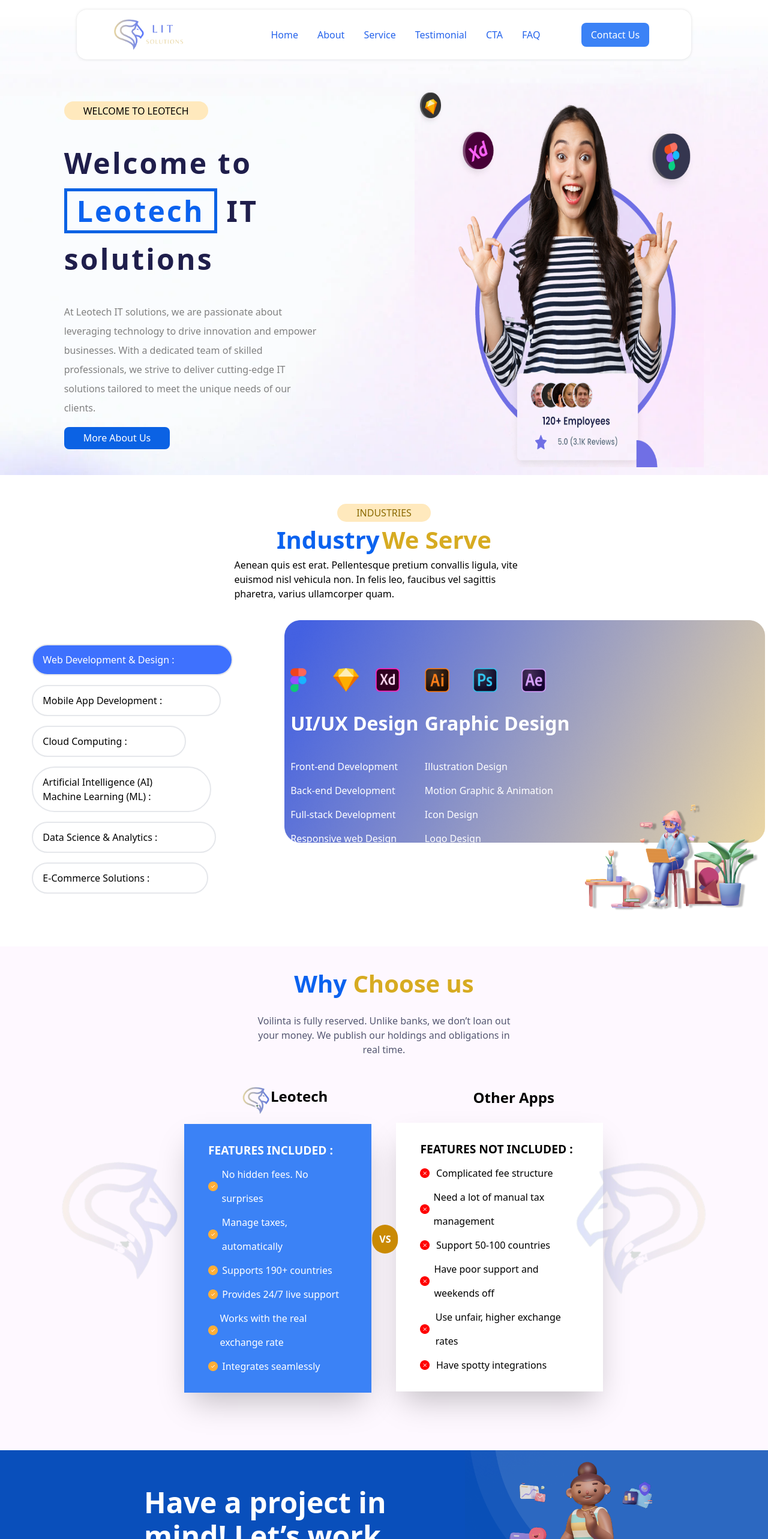
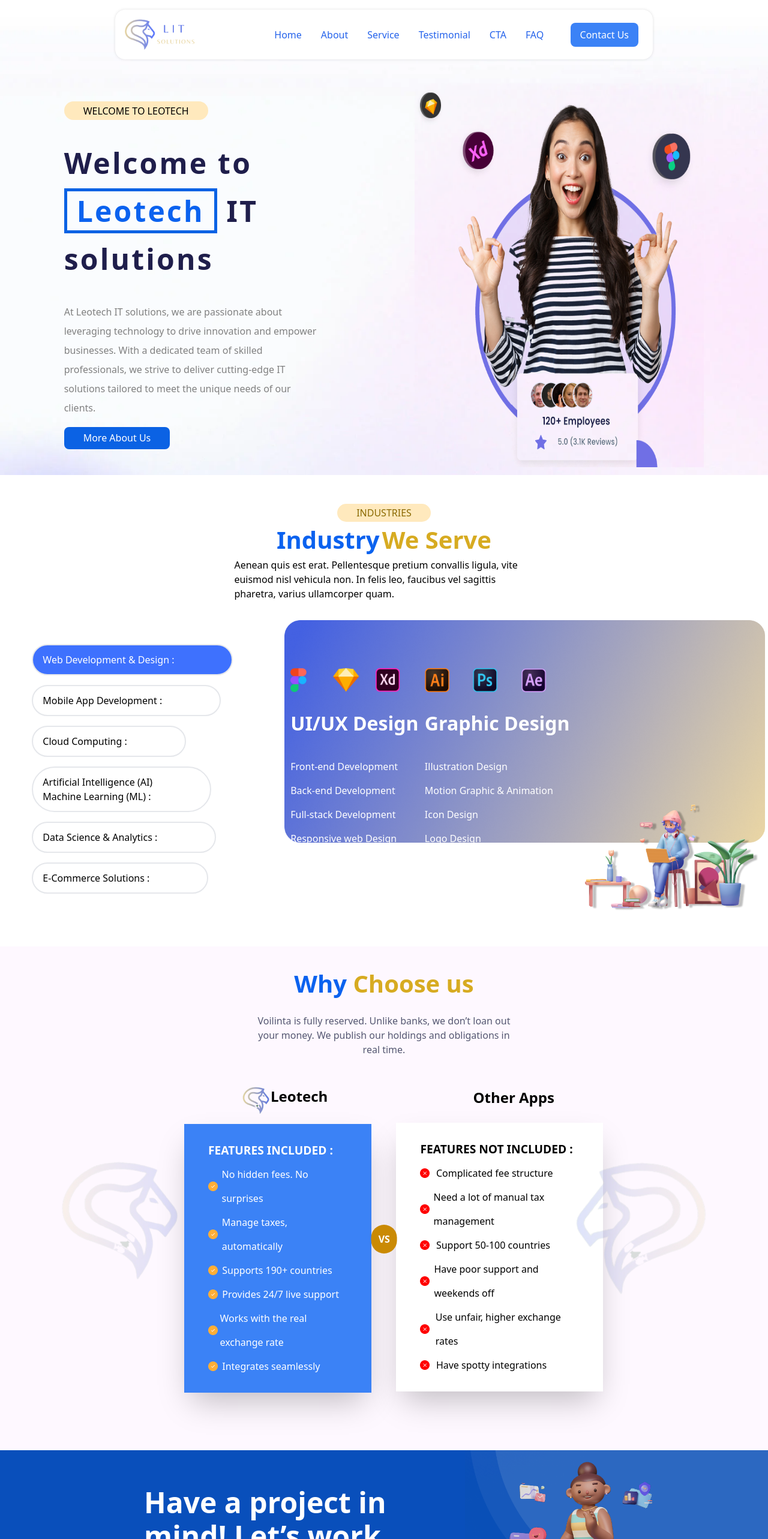
Before and after one commit to jaivikpatel2001/leotech, a React (Create React App) app: page / in a window 1280 px wide. Shown: the top 2566 px of the page at 60% size. Built offline with nearby package versions, Linux system fonts and the light colour scheme.

Commit message:
navbar fix

```diff
--- a/src/Components/Choose/Choose.css
+++ b/src/Components/Choose/Choose.css
@@ -98,7 +98,7 @@
 
 .vs {
   width: 3.5rem;
-  transform: translateX(0.2rem);
+  transform: translateX(0.1rem);
   height: 3rem;
   font-size: 1rem;
   font-weight: 600;
--- a/src/Components/Navbar/Navbar.css
+++ b/src/Components/Navbar/Navbar.css
@@ -1,5 +1,5 @@
 .navbartotal {
-  width: 80%;
+  width: 70%;
   margin: auto;
   border-radius: 1rem;
   box-shadow: rgba(0, 0, 0, 0.1) 0px 0px 5px 0px,
@@ -9,7 +9,7 @@
   width: 75%;
 }
 .mobilemenu {
-  width: 66%;
+  width: 73%;
 }
 
 @media (max-width: 768px) {
--- a/src/Components/Navbar/Navbar.jsx
+++ b/src/Components/Navbar/Navbar.jsx
@@ -15,7 +15,7 @@
 
   return (
     <nav className="bg-white p-4  navcontpad navbartotal">
-      <div className="container mx-auto flex items-center justify-around">
+      <div className="container mx-auto flex items-center justify-between">
         <a href="#home">
           <img src={Logo} className="logo" alt="" />
         </a>
```
